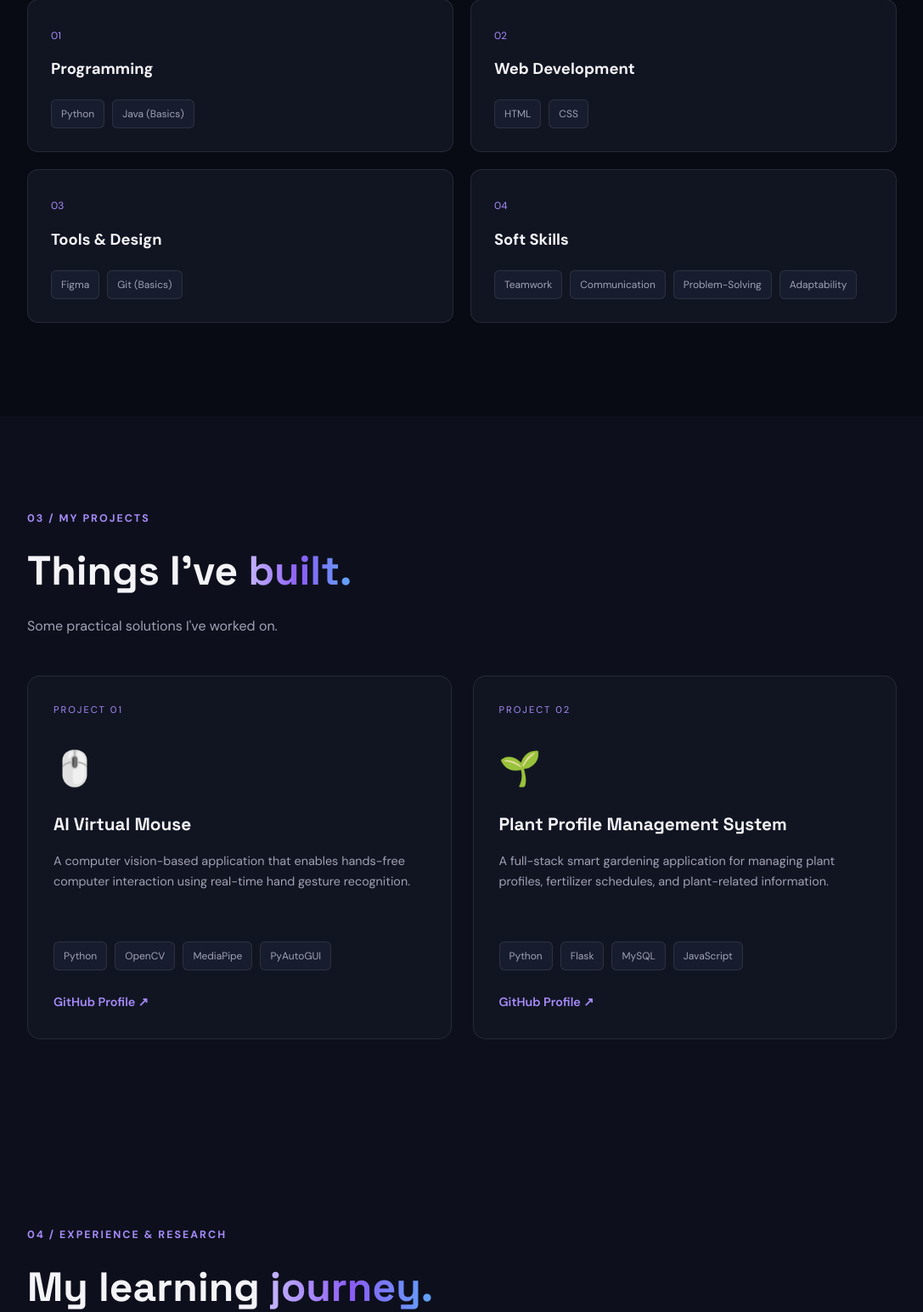
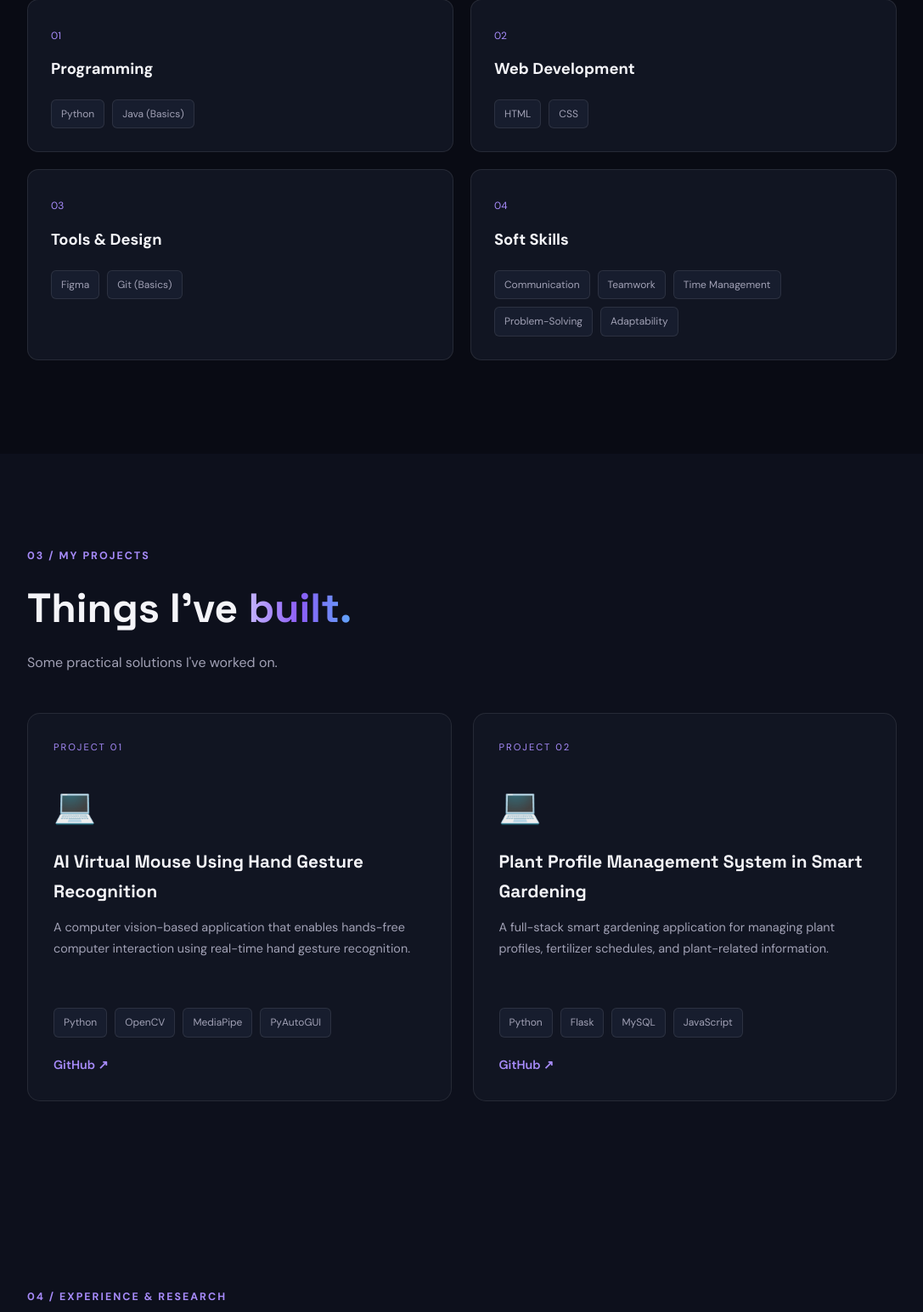
Before and after one commit to Nabajyotideb/nabajyoti-portfolio, a Flask app: page / in a window 1280 px wide. Shown: the part 1886-3430 px from the top of the page at 85% size, without its empty margins (96-1183 px from the left). Run offline with Flask 3, Linux system fonts and the light colour scheme.

Commit message:
Task 4: Connect frontend with Flask APIs for dynamic projects and skills rendering

```diff
--- a/static/css/style.css
+++ b/static/css/style.css
@@ -731,3 +731,21 @@ button {
     transition-duration: 0.01ms !important;
   }
 }
+
+
+/* Dynamic content styles */
+.loading-text {
+  color: var(--muted);
+  padding: 20px;
+}
+
+.project-actions {
+  display: flex;
+  flex-wrap: wrap;
+  gap: 18px;
+  margin-top: 15px;
+}
+
+.project-actions .project-link {
+  margin-top: 5px;
+}
--- a/static/js/script.js
+++ b/static/js/script.js
@@ -1,6 +1,6 @@
-// ==============================
+// =====================================
 // 1. MOBILE NAVIGATION
-// ==============================
+// =====================================
 const menuToggle = document.getElementById("menuToggle");
 const navLinks = document.getElementById("navLinks");
 
@@ -11,7 +11,6 @@ if (menuToggle && navLinks) {
     menuToggle.textContent = isOpen ? "✕" : "☰";
   });
 
-  // Close menu after clicking a navigation link
   document.querySelectorAll(".nav-links a").forEach((link) => {
     link.addEventListener("click", () => {
       navLinks.classList.remove("active");
@@ -21,16 +20,157 @@ if (menuToggle && navLinks) {
   });
 }
 
-// ==============================
-// 2. AUTOMATIC FOOTER YEAR
-// ==============================
+// =====================================
+// 2. FOOTER YEAR
+// =====================================
 const yearElement = document.getElementById("year");
 if (yearElement) {
   yearElement.textContent = new Date().getFullYear();
 }
 
-// ==============================
-// 3. CONSOLE MESSAGE
-// ==============================
-console.log("Welcome to Nabajyoti's Portfolio!");
-console.log("Portfolio frontend loaded successfully.");
+// =====================================
+// 3. FETCH PROJECTS FROM FLASK
+// =====================================
+async function loadProjects() {
+  const projectsGrid = document.getElementById("projectsGrid");
+  if (!projectsGrid) return;
+
+  try {
+    const response = await fetch("/api/projects");
+    if (!response.ok) {
+      throw new Error("Unable to fetch projects");
+    }
+
+    const projects = await response.json();
+    projectsGrid.innerHTML = "";
+
+    if (projects.length === 0) {
+      projectsGrid.textContent = "No projects available.";
+      return;
+    }
+
+    projects.forEach((project) => {
+      const card = document.createElement("article");
+      card.className = "project-card";
+
+      const tags = project.tech_stack
+        .split(",")
+        .map((tech) => `<span>${escapeHTML(tech.trim())}</span>`)
+        .join("");
+
+      const githubLink = project.github_url
+        ? `<a href="${safeURL(project.github_url)}" target="_blank" rel="noopener noreferrer" class="project-link">GitHub ↗</a>`
+        : "";
+
+      const demoLink = project.demo_url
+        ? `<a href="${safeURL(project.demo_url)}" target="_blank" rel="noopener noreferrer" class="project-link">Live Demo ↗</a>`
+        : "";
+
+      card.innerHTML = `
+        <div class="project-number">PROJECT ${String(project.id).padStart(2, "0")}</div>
+        <div class="project-icon">💻</div>
+        <h3>${escapeHTML(project.title)}</h3>
+        <p>${escapeHTML(project.description)}</p>
+        <div class="project-tags">
+          ${tags}
+        </div>
+        <div class="project-actions">
+          ${githubLink}
+          ${demoLink}
+        </div>
+      `;
+
+      projectsGrid.appendChild(card);
+    });
+  } catch (error) {
+    console.error("Project loading error:", error);
+    projectsGrid.textContent =
+      "Unable to load projects. Please try again later.";
+  }
+}
+
+// =====================================
+// 4. FETCH SKILLS FROM FLASK
+// =====================================
+async function loadSkills() {
+  const skillsGrid = document.getElementById("skillsGrid");
+  if (!skillsGrid) return;
+
+  try {
+    const response = await fetch("/api/skills");
+    if (!response.ok) {
+      throw new Error("Unable to fetch skills");
+    }
+
+    const skills = await response.json();
+    skillsGrid.innerHTML = "";
+
+    if (skills.length === 0) {
+      skillsGrid.textContent = "No skills available.";
+      return;
+    }
+
+    // Group skills by category
+    const groupedSkills = {};
+    skills.forEach((skill) => {
+      if (!groupedSkills[skill.category]) {
+        groupedSkills[skill.category] = [];
+      }
+      groupedSkills[skill.category].push(skill.name);
+    });
+
+    Object.entries(groupedSkills).forEach(([category, names], index) => {
+      const card = document.createElement("div");
+      card.className = "skill-card";
+      card.innerHTML = `
+        <span>${String(index + 1).padStart(2, "0")}</span>
+        <h3>${escapeHTML(category)}</h3>
+        <div class="skill-tags">
+          ${names.map((name) => `<span>${escapeHTML(name)}</span>`).join("")}
+        </div>
+      `;
+      skillsGrid.appendChild(card);
+    });
+  } catch (error) {
+    console.error("Skills loading error:", error);
+    skillsGrid.textContent = "Unable to load skills. Please try again later.";
+  }
+}
+
+// =====================================
+// 5. SAFE TEXT AND URL HANDLING
+// =====================================
+function escapeHTML(value) {
+  return String(value).replace(
+    /[&<>"']/g,
+    (character) =>
+      ({
+        "&": "&amp;",
+        "<": "&lt;",
+        ">": "&gt;",
+        '"': "&quot;",
+        "'": "&#39;",
+      })[character]
+  );
+}
+
+function safeURL(value) {
+  try {
+    const url = new URL(value);
+    if (url.protocol === "https:" || url.protocol === "http:") {
+      return url.href;
+    }
+  } catch (error) {
+    console.warn("Invalid project URL:", value);
+  }
+  return "#";
+}
+
+// =====================================
+// 6. INITIALIZE PORTFOLIO
+// =====================================
+document.addEventListener("DOMContentLoaded", () => {
+  loadProjects();
+  loadSkills();
+  console.log("Portfolio frontend initialized.");
+});
--- a/templates/index.html
+++ b/templates/index.html
@@ -142,41 +142,8 @@
                 <p class="section-label">02 / MY SKILLS</p>
                 <h2>Technologies I <span>work with.</span></h2>
             </div>
-            <div class="skills-grid">
-                <div class="skill-card">
-                    <span>01</span>
-                    <h3>Programming</h3>
-                    <div class="skill-tags">
-                        <span>Python</span>
-                        <span>Java (Basics)</span>
-                    </div>
-                </div>
-                <div class="skill-card">
-                    <span>02</span>
-                    <h3>Web Development</h3>
-                    <div class="skill-tags">
-                        <span>HTML</span>
-                        <span>CSS</span>
-                    </div>
-                </div>
-                <div class="skill-card">
-                    <span>03</span>
-                    <h3>Tools & Design</h3>
-                    <div class="skill-tags">
-                        <span>Figma</span>
-                        <span>Git (Basics)</span>
-                    </div>
-                </div>
-                <div class="skill-card">
-                    <span>04</span>
-                    <h3>Soft Skills</h3>
-                    <div class="skill-tags">
-                        <span>Teamwork</span>
-                        <span>Communication</span>
-                        <span>Problem-Solving</span>
-                        <span>Adaptability</span>
-                    </div>
-                </div>
+            <div class="skills-grid" id="skillsGrid">
+                <p class="loading-text">Loading skills...</p>
             </div>
         </section>
 
@@ -187,41 +154,8 @@
                 <h2>Things I've <span>built.</span></h2>
                 <p>Some practical solutions I've worked on.</p>
             </div>
-            <div class="projects-grid">
-                <article class="project-card">
-                    <div class="project-number">PROJECT 01</div>
-                    <div class="project-icon">🖱️</div>
-                    <h3>AI Virtual Mouse</h3>
-                    <p>
-                        A computer vision-based application that enables hands-free computer interaction using real-time hand gesture recognition.
-                    </p>
-                    <div class="project-tags">
-                        <span>Python</span>
-                        <span>OpenCV</span>
-                        <span>MediaPipe</span>
-                        <span>PyAutoGUI</span>
-                    </div>
-                    <a href="https://github.com/Nabajyotideb" target="_blank" rel="noopener noreferrer" class="project-link">
-                        GitHub Profile ↗
-                    </a>
-                </article>
-                <article class="project-card">
-                    <div class="project-number">PROJECT 02</div>
-                    <div class="project-icon">🌱</div>
-                    <h3>Plant Profile Management System</h3>
-                    <p>
-                        A full-stack smart gardening application for managing plant profiles, fertilizer schedules, and plant-related information.
-                    </p>
-                    <div class="project-tags">
-                        <span>Python</span>
-                        <span>Flask</span>
-                        <span>MySQL</span>
-                        <span>JavaScript</span>
-                    </div>
-                    <a href="https://github.com/Nabajyotideb" target="_blank" rel="noopener noreferrer" class="project-link">
-                        GitHub Profile ↗
-                    </a>
-                </article>
+            <div class="projects-grid" id="projectsGrid">
+                <p class="loading-text">Loading projects...</p>
             </div>
         </section>
 
```
